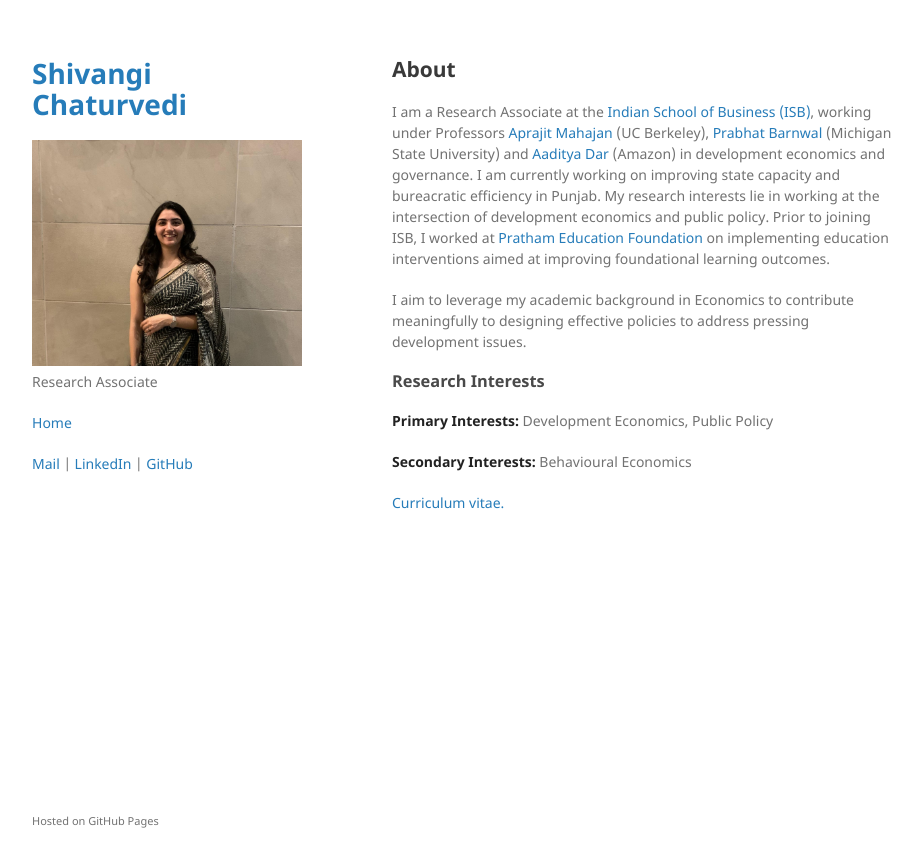
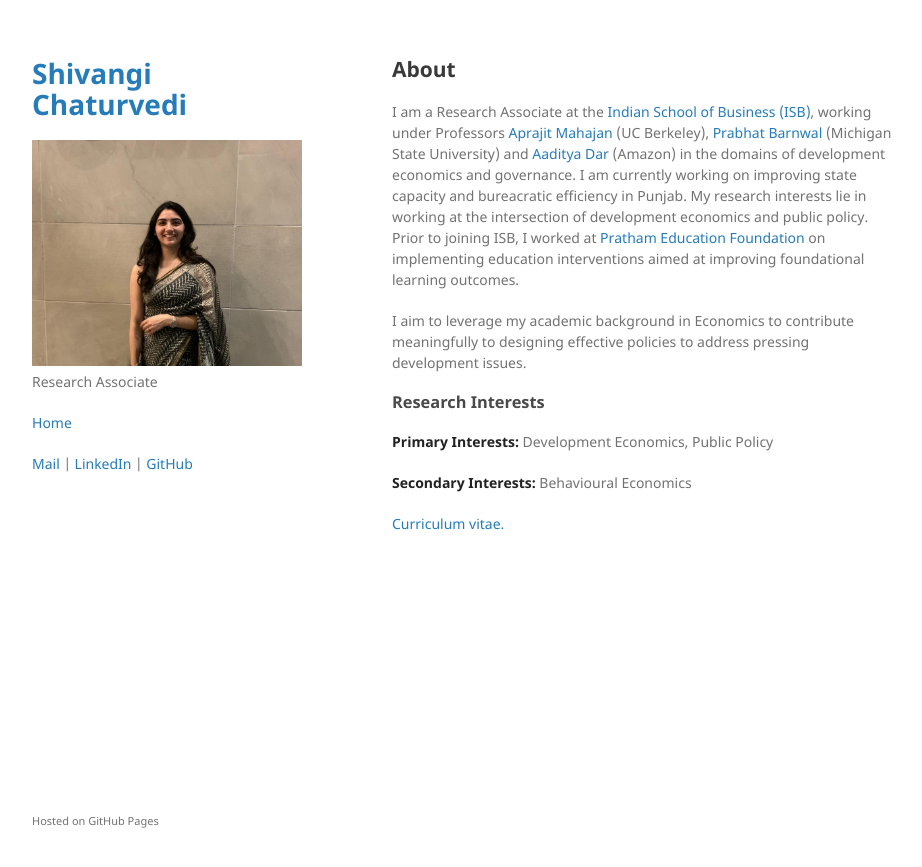
Before and after one commit to chaturvedi-shivangi/chaturvedi-shivangi.github.io, a Jekyll site: the page built from index.md, in a window 1280 px wide. Shown: the top 867 px of the page, without its empty margins (178-1100 px from the left). Built offline with Jekyll 4.4.1, drawn with Linux system fonts in a browser that asks for light colours; our own code applies the rules of GitHub Pages for plain Markdown files.

Commit message:
Update index.md

```diff
--- a/index.md
+++ b/index.md
@@ -3,7 +3,7 @@ layout: default
 ---
 
 ## About
-I am a Research Associate at the [Indian School of Business (ISB)](https://www.isb.edu/en.html), working under Professors [Aprajit Mahajan](https://are.berkeley.edu/~aprajit/) (UC Berkeley), [Prabhat Barnwal](https://espp.msu.edu/directory/barnwal-prabhat.html) (Michigan State University) and [Aaditya Dar](https://aadityadar.com/) (Amazon) in development economics and governance. I am currently working on improving state capacity and bureacratic efficiency in Punjab. My research interests lie in working at the intersection of development economics and public policy. Prior to joining ISB, I worked at [Pratham Education Foundation](https://www.pratham.org) on implementing education interventions aimed at improving foundational learning outcomes.
+I am a Research Associate at the [Indian School of Business (ISB)](https://www.isb.edu/en.html), working under Professors [Aprajit Mahajan](https://are.berkeley.edu/~aprajit/) (UC Berkeley), [Prabhat Barnwal](https://espp.msu.edu/directory/barnwal-prabhat.html) (Michigan State University) and [Aaditya Dar](https://aadityadar.com/) (Amazon) in the domains of development economics and governance. I am currently working on improving state capacity and bureacratic efficiency in Punjab. My research interests lie in working at the intersection of development economics and public policy. Prior to joining ISB, I worked at [Pratham Education Foundation](https://www.pratham.org) on implementing education interventions aimed at improving foundational learning outcomes.
 
 I aim to leverage my academic background in Economics to contribute meaningfully to designing effective policies to address pressing development issues.
 
```
